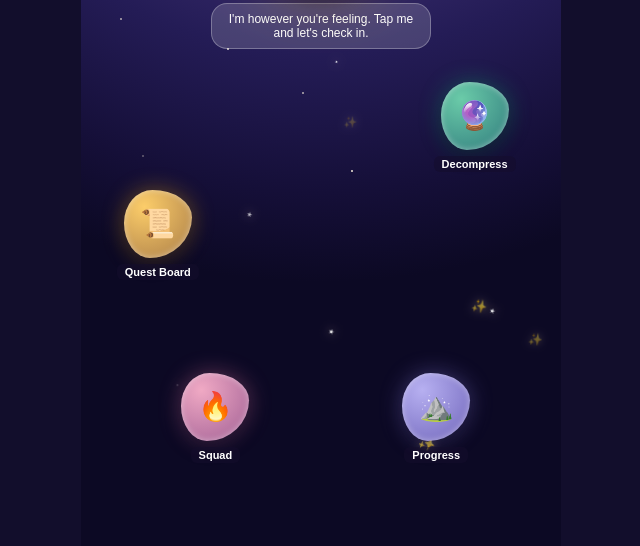
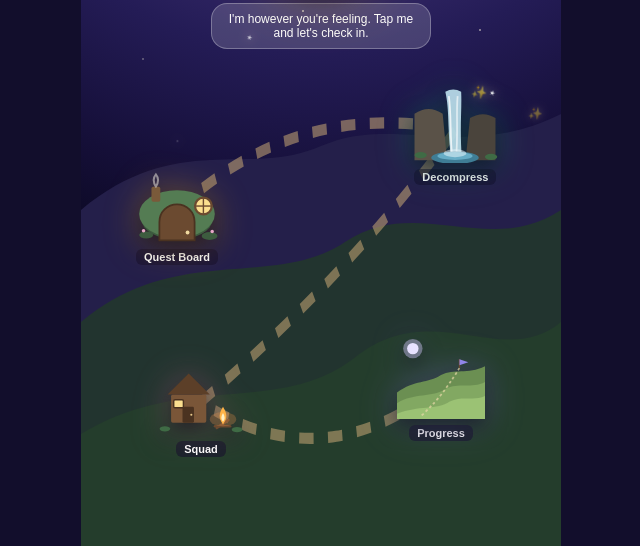
Before and after one commit to MBSweet42/Get-Aura, a website with bundled scripts: page index.html in a window 1280 px wide. Shown: the part 254-800 px from the top of the page, without its empty margins (319-959 px from the left). Built offline with nearby package versions, Linux system fonts and the light colour scheme.

Commit message:
Replace glowing blob icons with an illustrated map
Quest Board, Decompress, Squad, and Progress are now hand-drawn scenes
(hobbit house, waterfall, campfire cabin, rolling plains) sitting on
an actual terrain layer with a winding path connecting them, instead
of generic emoji-in-a-circle nodes. Buildings stay grounded (no float
animation); creatures in the Quest Grove keep their bob.

```diff
--- a/css/style.css
+++ b/css/style.css
@@ -230,6 +230,20 @@ body {
     z-index: 3;
 }
 
+.world-ground {
+    position: absolute;
+    inset: 0;
+    z-index: 2;
+    pointer-events: none;
+}
+
+.world-ground-svg {
+    position: absolute;
+    inset: 0;
+    width: 100%;
+    height: 100%;
+}
+
 /* ---------- Grove (Quest Board creatures) ---------- */
 
 .grove {
@@ -294,6 +308,22 @@ body {
 
 .place-node:active .place-orb {
     transform: scale(0.9);
+}
+
+.place-node.structure {
+    animation: none;
+}
+
+.place-scene {
+    width: 88px;
+    height: 88px;
+    display: block;
+    filter: drop-shadow(0 8px 10px rgba(5, 4, 16, 0.55)) drop-shadow(0 0 16px color-mix(in srgb, var(--place-glow, var(--accent-blue)) 35%, transparent));
+    transition: transform 150ms ease;
+}
+
+.place-node:active .place-scene {
+    transform: scale(0.93);
 }
 
 .place-label {
--- a/js/main.js
+++ b/js/main.js
@@ -9,7 +9,7 @@ import { openCreatureDialogue } from './creatureDialogue.js';
 import { renderCoop, wireCoop } from './coop.js';
 import { playSoundscape, stopSoundscape, isPlaying } from './soundscapes.js';
 import { RESET_TOOLS, toolById, mountTool, unmountActiveTool, controlPatternBreak } from './resetTools.js';
-import { renderPlaceNodes, renderStars, renderSparkles, wireMapNodes, placeById } from './map.js';
+import { renderGround, renderPlaceNodes, renderStars, renderSparkles, wireMapNodes, placeById } from './map.js';
 import { showToast } from './toast.js';
 
 const backdrop = document.getElementById('modal-backdrop');
@@ -50,6 +50,7 @@ function renderWorld() {
     screen.innerHTML = `
         <div class="world">
             <div class="world-sky">${renderStars()}${renderSparkles()}</div>
+            ${renderGround()}
             <div class="world-brand">✨ Get Aura<span class="world-brand-sub">anxiety slay game</span></div>
             <div class="world-hud" id="hud-mount">${renderHud(state)}</div>
             ${renderCompanion(state)}
--- a/js/map.js
+++ b/js/map.js
@@ -1,19 +1,31 @@
+import {
+    HOBBIT_HOUSE_SVG,
+    WATERFALL_SVG,
+    COMMUNITY_CENTER_SVG,
+    PROGRESS_PLAINS_SVG,
+    GROUND_SVG,
+} from './scenery.js';
+
 export const PLACE_NODES = [
-    { id: 'quests', icon: '📜', label: 'Quest Board', glow: '#fab219', x: 16, y: 62, delay: '0s' },
-    { id: 'reset', icon: '🔮', label: 'Decompress', glow: '#1baf7a', x: 82, y: 48, delay: '0.6s' },
-    { id: 'squad', icon: '🔥', label: 'Squad', glow: '#e87ba4', x: 28, y: 84, delay: '1.1s' },
-    { id: 'progress', icon: '⛰️', label: 'Progress', glow: '#9085e9', x: 74, y: 84, delay: '1.6s' },
+    { id: 'quests', svg: HOBBIT_HOUSE_SVG, icon: '📜', label: 'Quest Board', glow: '#fab219', x: 20, y: 58 },
+    { id: 'reset', svg: WATERFALL_SVG, icon: '🔮', label: 'Decompress', glow: '#1baf7a', x: 78, y: 48 },
+    { id: 'squad', svg: COMMUNITY_CENTER_SVG, icon: '🔥', label: 'Squad', glow: '#e87ba4', x: 25, y: 82 },
+    { id: 'progress', svg: PROGRESS_PLAINS_SVG, icon: '⛰️', label: 'Progress', glow: '#9085e9', x: 75, y: 80 },
 ];
 
 export function placeById(id) {
     return PLACE_NODES.find((p) => p.id === id);
 }
 
+export function renderGround() {
+    return `<div class="world-ground">${GROUND_SVG}</div>`;
+}
+
 export function renderPlaceNodes() {
     return PLACE_NODES.map(
         (n) => `
-        <button class="place-node" data-nav="${n.id}" style="left:${n.x}%; top:${n.y}%; animation-delay:${n.delay}; --place-glow:${n.glow};">
-            <span class="place-orb">${n.icon}</span>
+        <button class="place-node structure" data-nav="${n.id}" style="left:${n.x}%; top:${n.y}%; --place-glow:${n.glow};">
+            <span class="place-scene">${n.svg}</span>
             <span class="place-label">${n.label}</span>
         </button>
     `
@@ -26,11 +38,11 @@ export function wireMapNodes(container, onNavigate) {
     });
 }
 
-export function renderStars(count = 22) {
+export function renderStars(count = 16) {
     let html = '';
     for (let i = 0; i < count; i++) {
         const left = Math.random() * 100;
-        const top = Math.random() * 55;
+        const top = Math.random() * 42;
         const delay = (Math.random() * 4).toFixed(2);
         const duration = (2.5 + Math.random() * 2.5).toFixed(2);
         html += `<span class="world-star" style="left:${left}%; top:${top}%; animation-delay:${delay}s; animation-duration:${duration}s;"></span>`;
@@ -40,12 +52,12 @@ export function renderStars(count = 22) {
 
 const SPARKLE_GLYPHS = ['✨', '⋆', '·'];
 
-export function renderSparkles(count = 10) {
+export function renderSparkles(count = 8) {
     let html = '';
     for (let i = 0; i < count; i++) {
         const glyph = SPARKLE_GLYPHS[Math.floor(Math.random() * SPARKLE_GLYPHS.length)];
         const left = Math.random() * 100;
-        const top = 5 + Math.random() * 85;
+        const top = 5 + Math.random() * 50;
         const delay = (Math.random() * 3).toFixed(2);
         const duration = (3 + Math.random() * 2.5).toFixed(2);
         html += `<span class="world-sparkle" style="left:${left}%; top:${top}%; animation-delay:${delay}s; animation-duration:${duration}s;">${glyph}</span>`;
--- /dev/null
+++ b/js/scenery.js
@@ -0,0 +1,81 @@
+export const HOBBIT_HOUSE_SVG = `
+<svg viewBox="0 0 100 100" width="100%" height="100%">
+    <ellipse cx="50" cy="74" rx="40" ry="22" fill="#3d5c3f"/>
+    <ellipse cx="50" cy="67" rx="43" ry="27" fill="#547c53"/>
+    <path d="M30,97 L30,76 A20,20 0 0 1 70,76 L70,97 Z" fill="#6b4a30"/>
+    <path d="M30,97 L30,76 A20,20 0 0 1 70,76 L70,97 Z" fill="none" stroke="#4a3220" stroke-width="2"/>
+    <circle cx="62" cy="88" r="2.2" fill="#f0d9a0"/>
+    <circle cx="80" cy="58" r="9.5" fill="#fbdf8f"/>
+    <circle cx="80" cy="58" r="9.5" fill="none" stroke="#6b4a30" stroke-width="2.5"/>
+    <line x1="80" y1="49" x2="80" y2="67" stroke="#6b4a30" stroke-width="1.6"/>
+    <line x1="71" y1="58" x2="89" y2="58" stroke="#6b4a30" stroke-width="1.6"/>
+    <rect x="21" y="36" width="10" height="17" rx="2" fill="#7a5a3a"/>
+    <path d="M26,36 q-5,-8 0,-14 q5,6 0,14" fill="none" stroke="#e5e1d8" stroke-width="2.2" opacity="0.55" stroke-linecap="round"/>
+    <ellipse cx="15" cy="91" rx="8" ry="4" fill="#3d5c3f"/>
+    <ellipse cx="87" cy="92" rx="9" ry="4.5" fill="#3d5c3f"/>
+    <circle cx="12" cy="86" r="2" fill="#e8a8c8"/>
+    <circle cx="90" cy="87" r="2" fill="#e8a8c8"/>
+</svg>
+`;
+
+export const WATERFALL_SVG = `
+<svg viewBox="0 0 100 100" width="100%" height="100%">
+    <path d="M4,97 L4,44 Q20,33 36,44 L41,97 Z" fill="#5a5248"/>
+    <path d="M96,97 L96,49 Q82,40 67,49 L62,97 Z" fill="#4a443c"/>
+    <path d="M39,19 C44,40 41,60 46,97 L58,97 C55,60 58,40 57,19 Q48,14 39,19 Z" fill="#bfe3f0" opacity="0.9"/>
+    <path d="M43,24 C46,45 44,66 47,97" stroke="#ffffff" stroke-width="2" opacity="0.75" fill="none"/>
+    <path d="M53,24 C51,45 54,66 51,97" stroke="#ffffff" stroke-width="2" opacity="0.6" fill="none"/>
+    <ellipse cx="50" cy="94" rx="27" ry="7" fill="#3f7d95"/>
+    <ellipse cx="50" cy="92" rx="20" ry="4.5" fill="#6fb6cf" opacity="0.85"/>
+    <ellipse cx="50" cy="89" rx="13" ry="4.5" fill="#e8f6fb" opacity="0.55"/>
+    <ellipse cx="11" cy="91" rx="7" ry="3.5" fill="#3f6b45"/>
+    <ellipse cx="91" cy="93" rx="7" ry="3.5" fill="#3f6b45"/>
+</svg>
+`;
+
+export const COMMUNITY_CENTER_SVG = `
+<svg viewBox="0 0 100 100" width="100%" height="100%">
+    <rect x="16" y="54" width="40" height="32" rx="2" fill="#7a5638"/>
+    <path d="M12,54 L36,30 L60,54 Z" fill="#5c3f28"/>
+    <rect x="29" y="68" width="13" height="18" rx="1.5" fill="#4a3220"/>
+    <circle cx="39" cy="77" r="1.2" fill="#e8c98a"/>
+    <rect x="19" y="60" width="11" height="9" rx="1.5" fill="#fbdf8f"/>
+    <rect x="19" y="60" width="11" height="9" rx="1.5" fill="none" stroke="#4a3220" stroke-width="1.6"/>
+    <line x1="66" y1="90" x2="83" y2="90" stroke="#6b4a30" stroke-width="3" stroke-linecap="round"/>
+    <line x1="68" y1="92" x2="81" y2="83" stroke="#6b4a30" stroke-width="3" stroke-linecap="round"/>
+    <ellipse cx="75" cy="82" rx="15" ry="8" fill="#ff9d4d" opacity="0.25"/>
+    <path d="M75,68 C79,75 81,80 75,88 C69,80 71,75 75,68 Z" fill="#ffb347"/>
+    <path d="M75,75 C77,79 78,81 75,85 C72,81 73,79 75,75 Z" fill="#fff0c4"/>
+    <ellipse cx="9" cy="93" rx="6" ry="3" fill="#3f6b45"/>
+    <ellipse cx="91" cy="94" rx="6" ry="3" fill="#3f6b45"/>
+</svg>
+`;
+
+export const PROGRESS_PLAINS_SVG = `
+<svg viewBox="0 0 100 100" width="100%" height="100%">
+    <circle cx="18" cy="20" r="11" fill="#c9c0f5" opacity="0.45"/>
+    <circle cx="18" cy="20" r="6.5" fill="#e7e2ff"/>
+    <path d="M0,70 C20,55 35,60 50,50 C65,42 80,50 100,40 L100,100 L0,100 Z" fill="#6b8f52"/>
+    <path d="M0,82 C20,70 40,76 55,66 C70,58 85,66 100,58 L100,100 L0,100 Z" fill="#82a862"/>
+    <path d="M0,94 C25,84 45,90 60,80 C75,73 88,80 100,74 L100,100 L0,100 Z" fill="#9bc274"/>
+    <path d="M28,96 Q45,80 55,66 Q65,52 71,42" stroke="#e8d9a8" stroke-width="2" fill="none" opacity="0.7" stroke-dasharray="3 3"/>
+    <path d="M71,42 L71,32" stroke="#6b4a30" stroke-width="1.6"/>
+    <path d="M71,32 L81,35.5 L71,39 Z" fill="#9085e9"/>
+</svg>
+`;
+
+export const GROUND_SVG = `
+<svg class="world-ground-svg" viewBox="0 0 100 100" preserveAspectRatio="none">
+    <path d="M0,58 C20,48 35,54 50,50 C65,46 80,52 100,46 L100,100 L0,100 Z" fill="#241f4a"/>
+    <path d="M0,72 C20,62 40,68 55,62 C70,56 85,64 100,58 L100,100 L0,100 Z" fill="#22342f"/>
+    <path d="M0,86 C22,78 42,84 58,76 C74,69 88,78 100,72 L100,100 L0,100 Z" fill="#243d2c"/>
+    <path
+        d="M20,58 Q45,44 78,48 Q56,66 25,82 Q50,92 75,80"
+        fill="none"
+        stroke="#c9a876"
+        stroke-width="1.4"
+        stroke-dasharray="3 3"
+        opacity="0.55"
+    />
+</svg>
+`;
```
